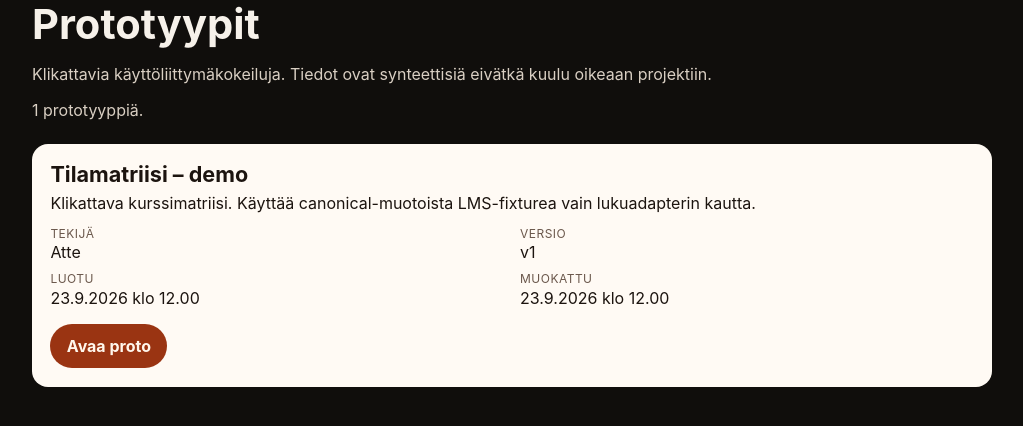
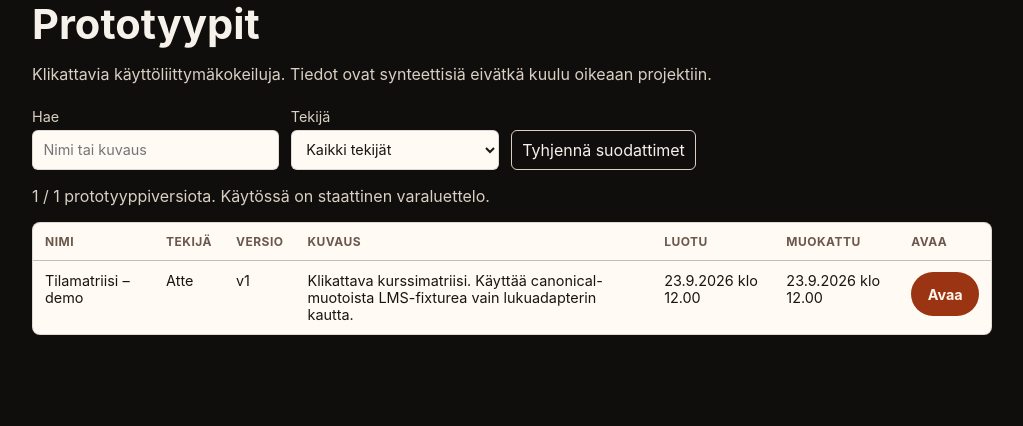
Before and after one commit to 1me-fi/webpage, a PHP site: page /ui/ in a window 1280 px wide. Shown: the part 90-516 px from the top of the page, without its empty margins (128-1151 px from the left). Run offline with PHP 8.4, Linux system fonts and the light colour scheme.

Commit message:
UI-PLAYGROUND-MCP-20260923-01: dynamic catalog and sandbox viewer
Co-authored-by: Cursor <cursoragent@cursor.com>

```diff
--- a/ui/assets/playground.css
+++ b/ui/assets/playground.css
@@ -53,43 +53,90 @@ h1 {
   margin: 0 0 0.5rem;
 }
 
-.catalog {
-  list-style: none;
-  padding: 0;
-  margin: 1.5rem 0 3rem;
-  display: grid;
-  gap: 1rem;
+.catalog-controls {
+  display: flex;
+  flex-wrap: wrap;
+  align-items: end;
+  gap: 0.75rem;
+  margin-top: 1.5rem;
 }
 
-.card {
-  background: var(--card);
-  color: var(--ink);
-  border-radius: 16px;
-  padding: 1.1rem 1.15rem 1.2rem;
+.catalog-controls label {
+  display: grid;
+  gap: 0.3rem;
+  color: var(--muted);
+  font-size: 0.9rem;
 }
 
-.card h2 {
-  margin: 0 0 0.35rem;
-  font-size: 1.35rem;
+.catalog-controls input,
+.catalog-controls select {
+  min-height: 40px;
+  min-width: 13rem;
+  padding: 0.45rem 0.65rem;
+  border: 1px solid var(--line);
+  border-radius: 6px;
+  color: var(--ink);
+  background: var(--card);
+  font: inherit;
 }
 
-.desc { margin: 0 0 0.8rem; }
-
-.card dl {
-  display: grid;
-  grid-template-columns: repeat(2, minmax(0, 1fr));
-  gap: 0.55rem 1rem;
-  margin: 0 0 1rem;
+.catalog-controls button {
+  min-height: 40px;
+  padding: 0.45rem 0.65rem;
+  border: 1px solid var(--muted);
+  border-radius: 6px;
+  color: var(--paper);
+  background: transparent;
+  font: inherit;
+  cursor: pointer;
 }
 
-.card dt {
+.catalog-scroll {
+  overflow-x: auto;
+  margin: 1rem 0 3rem;
+  border: 1px solid var(--line);
+  border-radius: 8px;
+  background: var(--card);
+}
+
+.catalog {
+  width: 100%;
+  min-width: 760px;
+  border-collapse: collapse;
+  color: var(--ink);
+  font-size: 0.9rem;
+}
+
+.catalog th,
+.catalog td {
+  padding: 0.7rem 0.75rem;
+  border-bottom: 1px solid var(--line);
+  text-align: left;
+  vertical-align: top;
+}
+
+.catalog th {
+  color: #6b584c;
   font-size: 0.75rem;
   letter-spacing: 0.04em;
   text-transform: uppercase;
-  color: #6b584c;
+  white-space: nowrap;
 }
 
-.card dd { margin: 0.1rem 0 0; }
+.catalog th button {
+  padding: 0;
+  border: 0;
+  color: inherit;
+  background: transparent;
+  font: inherit;
+  letter-spacing: inherit;
+  text-transform: inherit;
+  cursor: pointer;
+}
+
+.catalog th button[aria-sort="ascending"]::after { content: " ↑"; }
+.catalog th button[aria-sort="descending"]::after { content: " ↓"; }
+.catalog tbody tr:last-child td { border-bottom: 0; }
 
 .open, .choice, .view button {
   display: inline-flex;
--- a/ui/catalog.mjs
+++ b/ui/catalog.mjs
@@ -1,16 +1,83 @@
-const REQUIRED_FIELDS = [
-  "id",
-  "name",
-  "author",
-  "version",
-  "createdAt",
-  "updatedAt",
-  "description",
-  "href",
-];
+function toIsoString(value) {
+  if (typeof value === "string" && value.trim() !== "") return value;
+  if (value && typeof value === "object" && typeof value.toDate === "function") {
+    return value.toDate().toISOString();
+  }
+  if (value && typeof value === "object" && typeof value.seconds === "number") {
+    return new Date(value.seconds * 1000).toISOString();
+  }
+  return "";
+}
+
+function versionLabel(value) {
+  if (typeof value === "number" && Number.isFinite(value)) return `v${value}`;
+  if (typeof value === "string" && value.trim() !== "") {
+    return value.startsWith("v") ? value : `v${value}`;
+  }
+  return "";
+}
+
+function versionNumber(value) {
+  const match = String(value).match(/\d+/);
+  return match ? Number(match[0]) : Number.NaN;
+}
+
+function normalizeEntry(entry, index) {
+  const prototypeId = entry.prototypeId ?? entry.id;
+  const version = versionLabel(entry.versionNumber ?? entry.version);
+  const name = entry.name;
+  const creator = entry.creatorDisplay ?? entry.createdBy ?? entry.author;
+  const description = entry.description ?? "";
+  const createdAt = toIsoString(entry.createdAt);
+  const updatedAt = toIsoString(entry.updatedAt);
+  const staticHref = entry.href;
+  const missing = [
+    ["id", prototypeId],
+    ["name", name],
+    ["creator", creator],
+    ["version", version],
+    ["createdAt", createdAt],
+    ["updatedAt", updatedAt],
+  ].filter(([, value]) => typeof value !== "string" || value.trim() === "");
+
+  if (missing.length > 0 || (typeof staticHref !== "string" && !prototypeId)) {
+    return {
+      error: {
+        index,
+        id: prototypeId ?? null,
+        reason: `missing:${missing.map(([field]) => field).join(",")}`,
+      },
+    };
+  }
+
+  return {
+    prototype: {
+      id: `${prototypeId}:${version}`,
+      prototypeId,
+      name,
+      creator,
+      author: creator,
+      version,
+      versionNumber: versionNumber(version),
+      createdAt,
+      updatedAt,
+      description: typeof description === "string" ? description : "",
+      href: typeof staticHref === "string" ? staticHref : "",
+      fixture: typeof entry.fixture === "string" ? entry.fixture : "",
+      isStatic: typeof staticHref === "string" && staticHref !== "",
+    },
+  };
+}
 
 export function parsePrototypeCatalog(payload) {
-  if (!payload || typeof payload !== "object" || !Array.isArray(payload.prototypes)) {
+  const entries = Array.isArray(payload?.prototypes)
+    ? payload.prototypes
+    : Array.isArray(payload?.versions)
+      ? payload.versions
+      : Array.isArray(payload?.items)
+        ? payload.items
+        : null;
+  if (!entries) {
     return {
       prototypes: [],
       skipped: [],
@@ -21,33 +88,48 @@ export function parsePrototypeCatalog(payload) {
   const prototypes = [];
   const skipped = [];
 
-  payload.prototypes.forEach((entry, index) => {
+  entries.forEach((entry, index) => {
     if (!entry || typeof entry !== "object") {
       skipped.push({ index, reason: "entry-not-object" });
       return;
     }
-    const missing = REQUIRED_FIELDS.filter((field) => {
-      const value = entry[field];
-      return typeof value !== "string" || value.trim() === "";
-    });
-    if (missing.length > 0) {
-      skipped.push({ index, id: entry.id ?? null, reason: `missing:${missing.join(",")}` });
+    const normalized = normalizeEntry(entry, index);
+    if (normalized.error) {
+      skipped.push(normalized.error);
       return;
     }
-    prototypes.push({
-      id: entry.id,
-      name: entry.name,
-      author: entry.author,
-      version: entry.version,
-      createdAt: entry.createdAt,
-      updatedAt: entry.updatedAt,
-      description: entry.description,
-      href: entry.href,
-      fixture: typeof entry.fixture === "string" ? entry.fixture : "",
-    });
+    prototypes.push(normalized.prototype);
   });
 
   return { prototypes, skipped, error: null };
+}
+
+export function filterCatalog(prototypes, { query = "", creator = "" } = {}) {
+  const normalizedQuery = query.trim().toLocaleLowerCase();
+  return prototypes.filter((prototype) => {
+    const matchesQuery = !normalizedQuery
+      || `${prototype.name} ${prototype.description}`.toLocaleLowerCase().includes(normalizedQuery);
+    return matchesQuery && (!creator || prototype.creator === creator);
+  });
+}
+
+export function sortCatalog(prototypes, sort) {
+  if (!sort?.key) return [...prototypes];
+  const direction = sort.direction === "desc" ? -1 : 1;
+  const key = sort.key;
+  return [...prototypes].sort((left, right) => {
+    let compared;
+    if (key === "version") {
+      compared = left.versionNumber - right.versionNumber;
+    } else if (key === "createdAt" || key === "updatedAt") {
+      compared = new Date(left[key]).getTime() - new Date(right[key]).getTime();
+    } else {
+      compared = String(left[key] ?? "").localeCompare(String(right[key] ?? ""), "fi", {
+        sensitivity: "base",
+      });
+    }
+    return (Number.isNaN(compared) ? 0 : compared) * direction;
+  });
 }
 
 export function formatCatalogStamp(iso) {
--- a/ui/index.html
+++ b/ui/index.html
@@ -3,6 +3,7 @@
 <head>
   <meta charset="utf-8" />
   <meta name="viewport" content="width=device-width, initial-scale=1" />
+  <meta name="ui-playground-api-base" content="https://europe-west1-oneme-dev.cloudfunctions.net/uiPlaygroundPublicHttp" />
   <title>1ME UI Playground</title>
   <meta name="description" content="1ME UI Playground. Staattisia prototyyppejä, ei oikeaa projektidataa." />
   <link rel="icon" href="/assets/logo.svg" type="image/svg+xml" />
@@ -19,10 +20,36 @@
     <p class="lead">
       Klikattavia käyttöliittymäkokeiluja. Tiedot ovat synteettisiä eivätkä kuulu oikeaan projektiin.
     </p>
+    <div class="catalog-controls" aria-label="Prototyyppiluettelon suodattimet">
+      <label>
+        Hae
+        <input id="catalog-search" type="search" placeholder="Nimi tai kuvaus" />
+      </label>
+      <label>
+        Tekijä
+        <select id="catalog-creator"><option value="">Kaikki tekijät</option></select>
+      </label>
+      <button id="clear-filters" type="button">Tyhjennä suodattimet</button>
+    </div>
     <p id="catalog-status" class="status" role="status">Ladataan prototyyppejä…</p>
-    <ul id="catalog" class="catalog"></ul>
+    <div class="catalog-scroll">
+      <table id="catalog" class="catalog">
+        <thead>
+          <tr>
+            <th><button type="button" data-sort="name" aria-sort="none">Nimi</button></th>
+            <th><button type="button" data-sort="creator" aria-sort="none">Tekijä</button></th>
+            <th><button type="button" data-sort="version" aria-sort="none">Versio</button></th>
+            <th>Kuvaus</th>
+            <th><button type="button" data-sort="createdAt" aria-sort="none">Luotu</button></th>
+            <th><button type="button" data-sort="updatedAt" aria-sort="none">Muokattu</button></th>
+            <th>Avaa</th>
+          </tr>
+        </thead>
+        <tbody></tbody>
+      </table>
+    </div>
   </main>
 
-  <script type="module" src="playground.mjs?v=20260923-mime"></script>
+  <script type="module" src="playground.mjs?v=20260923-mcp"></script>
 </body>
 </html>
```
Also changed, not shown: other parts of ui/assets/playground.css (+39 -1 lines), ui/playground.mjs (+116 -43 lines), ui/tests/playground.test.mjs (+44 -1 lines), ui/view.html (added, +25 -0 lines), ui/view.mjs (added, +52 -0 lines), ui/README.md.
